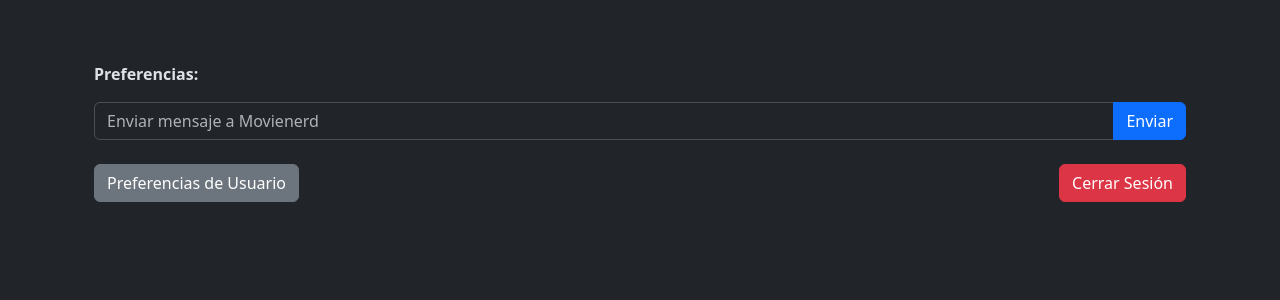
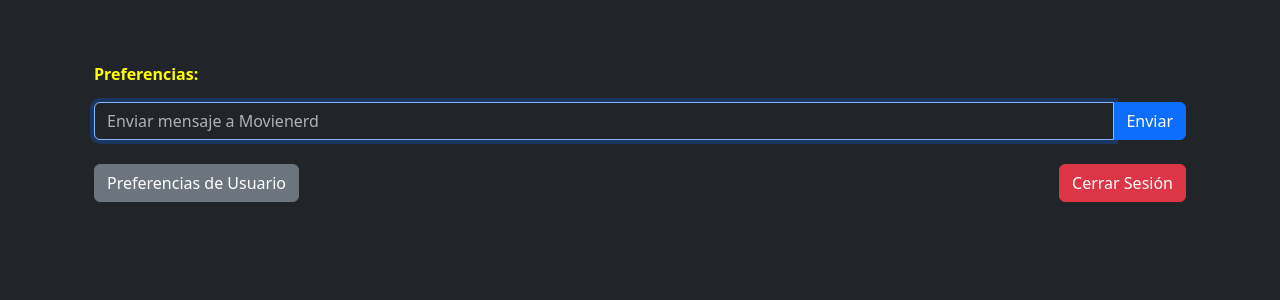
Before and after one commit to gomontalvo/iag-5-app, a Flask app: template templates/chat.html in a window 1280 px wide. Shown: the top 300 px of the page. Run offline with Flask 3, Linux system fonts and the light colour scheme; the template is opened without the code that fills it, so the values that code supplies are empty; parts of the project's set-up code (start-up, migrations or seed data) failed here and were passed over; some libraries are stand-ins or nearby versions.

Commit message:
last-chat

```diff
--- a/templates/chat.html
+++ b/templates/chat.html
@@ -28,7 +28,7 @@
   <!-- Formulario para preferencias -->
   <form action="{{ url_for('chat') }}" method="POST">
       <input type="hidden" name="csrf_token" value="{{ csrf_token() }}">
-      <p style="font-weight: bold; margin-top: 14px;"> Preferencias: </p>
+      <p style="font-weight: bold; margin-top: 14px; color: yellow"> Preferencias: </p>
       {% for option in user_refs %}
           <button type="submit" name="intent" value="{{ option }}" class="btn btn-success" style="margin: 5px;">
               {{ option }}
@@ -40,7 +40,7 @@
   <form method="POST">
       <input type="hidden" name="csrf_token" value="{{ csrf_token() }}">
       <div class="input-group mb-3">
-          <input name="message" class="form-control" placeholder="Enviar mensaje a Movienerd" aria-label="Tu mensaje" aria-describedby="send-message">
+          <input id="messageInput" name="message" class="form-control" placeholder="Enviar mensaje a Movienerd" aria-label="Tu mensaje" aria-describedby="send-message">
           <button type="submit" class="btn btn-primary" id="send-message" name="intent" value="Enviar">Enviar</button>
       </div>
   </form>
@@ -56,6 +56,16 @@
       </form>
   </div>
 </div>
+<script>
+    // Este script se ejecutará cuando la página haya terminado de cargarse.
+    document.addEventListener('DOMContentLoaded', function() {
+        // Enfocar automáticamente el campo de entrada con el ID 'messageInput'.
+        const messageInput = document.getElementById('messageInput');
+        if (messageInput) {
+            messageInput.focus();
+        }
+    });
+</script>
 {% endblock %}
 
 {% block scripts %}
```
